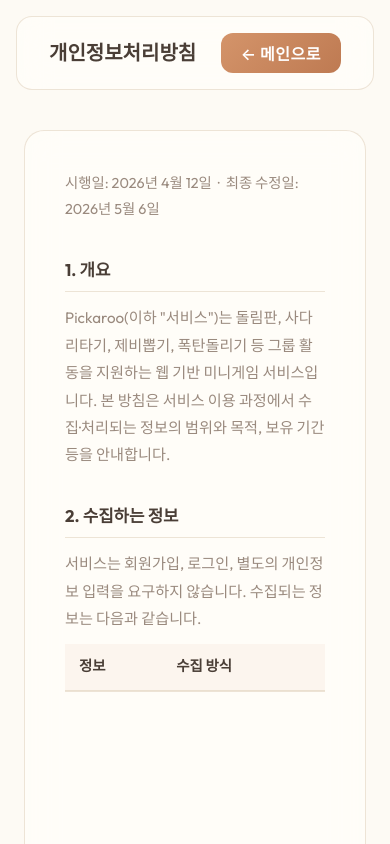
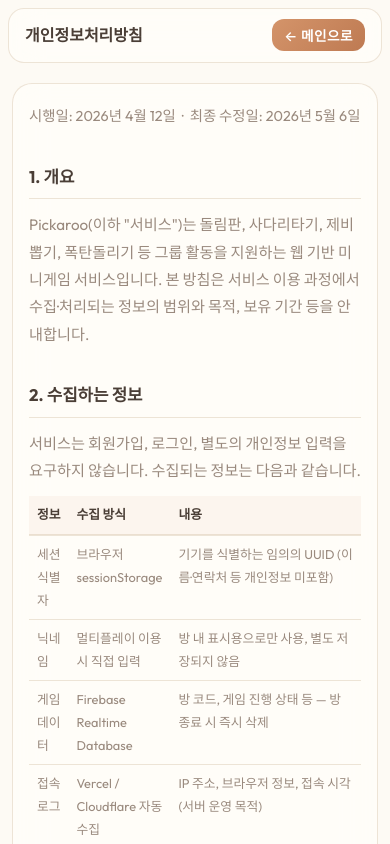
Before and after one commit to mungnpang/lunch_time_showdown, a React (Vite) app: page /privacy in a window 390 px wide. Shown: the top 844 px of the page. Built offline with nearby package versions, Linux system fonts and the light colour scheme.

Commit message:
fix: fit ghostleg game table to max width in mobile and reactive ui also applied to privacy policy page

```diff
--- /dev/null
+++ b/src/components/PrivacyPolicy.module.css
@@ -0,0 +1,58 @@
+.header {
+  margin: 1rem;
+  padding: 1rem 2rem;
+  display: flex;
+  justify-content: space-between;
+  align-items: center;
+  border-radius: 16px;
+}
+
+.headerTitle {
+  font-size: 1.25rem;
+  margin: 0;
+  font-weight: 700;
+  color: var(--text-primary);
+}
+
+.headerBtn {
+  padding: 8px 20px !important;
+  font-size: 1rem !important;
+}
+
+.main {
+  flex: 1;
+  padding: 1.5rem;
+  max-width: 960px;
+  margin: 0 auto;
+  width: 100%;
+}
+
+.panel {
+  padding: 2.5rem;
+  border-radius: 20px;
+  line-height: 1.8;
+}
+
+@media (max-width: 600px) {
+  .header {
+    margin: 0.5rem;
+    padding: 0.65rem 1rem;
+  }
+
+  .headerTitle {
+    font-size: 1rem;
+  }
+
+  .headerBtn {
+    padding: 6px 12px !important;
+    font-size: 0.85rem !important;
+  }
+
+  .main {
+    padding: 0.75rem;
+  }
+
+  .panel {
+    padding: 1.25rem 1rem;
+  }
+}
--- a/src/components/PrivacyPolicy.tsx
+++ b/src/components/PrivacyPolicy.tsx
@@ -1,32 +1,23 @@
 import { useNavigate } from 'react-router-dom';
+import styles from './PrivacyPolicy.module.css';
 
 export default function PrivacyPolicy() {
   const navigate = useNavigate();
 
   return (
     <div style={{ minHeight: '100dvh', display: 'flex', flexDirection: 'column', background: 'var(--bg-color-1)' }}>
-      <header className="glass-panel animate-fade-in" style={{
-        margin: '1rem',
-        padding: '1rem 2rem',
-        display: 'flex',
-        justifyContent: 'space-between',
-        alignItems: 'center',
-        borderRadius: '16px',
-      }}>
-        <h2 style={{ fontSize: '1.25rem', margin: 0, fontWeight: 700, color: 'var(--text-primary)' }}>
-          개인정보처리방침
-        </h2>
+      <header className={`glass-panel animate-fade-in ${styles.header}`}>
+        <h2 className={styles.headerTitle}>개인정보처리방침</h2>
         <button
-          className="btn-primary"
-          style={{ padding: '8px 20px', fontSize: '1rem' }}
+          className={`btn-primary ${styles.headerBtn}`}
           onClick={() => navigate('/')}
         >
           ← 메인으로
         </button>
       </header>
 
-      <main style={{ flex: 1, padding: '1.5rem', maxWidth: '960px', margin: '0 auto', width: '100%' }}>
-        <div className="glass-panel animate-fade-in" style={{ padding: '2.5rem', borderRadius: '20px', lineHeight: 1.8 }}>
+      <main className={styles.main}>
+        <div className={`glass-panel animate-fade-in ${styles.panel}`}>
 
           <p style={{ color: 'var(--text-secondary)', fontSize: '0.9rem', marginBottom: '2rem' }}>
             시행일: 2026년 4월 12일 &nbsp;·&nbsp; 최종 수정일: 2026년 5월 6일
@@ -148,13 +139,16 @@
 
 function Table({ headers, rows }: { headers: string[]; rows: string[][] }) {
   const lastCol = headers.length - 1;
+  const isMobile = typeof window !== 'undefined' && window.innerWidth <= 600;
+  const cellPad = isMobile ? '7px 8px' : '10px 14px';
+  const fontSize = isMobile ? '0.8rem' : '0.9rem';
   return (
     <div style={{ overflowX: 'auto', marginTop: '0.75rem' }}>
-      <table style={{ width: '100%', borderCollapse: 'collapse', fontSize: '0.9rem', tableLayout: 'auto' }}>
+      <table style={{ width: '100%', borderCollapse: 'collapse', fontSize, tableLayout: 'auto' }}>
         <thead>
           <tr>
             {headers.map((h, i) => (
-              <th key={h} style={{ textAlign: 'left', padding: '10px 14px', background: 'rgba(var(--accent-primary-rgb), 0.07)', color: 'var(--text-primary)', fontWeight: 700, borderBottom: '2px solid var(--glass-border)', whiteSpace: 'nowrap', width: i === lastCol ? '100%' : undefined }}>
+              <th key={h} style={{ textAlign: 'left', padding: cellPad, background: 'rgba(var(--accent-primary-rgb), 0.07)', color: 'var(--text-primary)', fontWeight: 700, borderBottom: '2px solid var(--glass-border)', whiteSpace: 'nowrap', width: i === lastCol ? '100%' : undefined }}>
                 {h}
               </th>
             ))}
@@ -164,7 +158,7 @@
           {rows.map((row, i) => (
             <tr key={i} style={{ borderBottom: '1px solid var(--glass-border)' }}>
               {row.map((cell, j) => (
-                <td key={j} style={{ padding: '10px 14px', color: 'var(--text-secondary)', verticalAlign: 'middle', whiteSpace: j < lastCol ? 'nowrap' : 'normal' }}>
+                <td key={j} style={{ padding: cellPad, color: 'var(--text-secondary)', verticalAlign: 'top', whiteSpace: 'normal' }}>
                   {cell}
                 </td>
               ))}
--- a/src/components/games/GhostLeg/GhostLeg.tsx
+++ b/src/components/games/GhostLeg/GhostLeg.tsx
@@ -63,7 +63,6 @@
   const [searchParams] = useSearchParams();
 
   // ── 반응형 컬럼 너비 ──────────────────────────────────────────────────
-  const gameBoardRef = useRef<HTMLDivElement>(null);
   const [colWidth, setColWidth] = useState(COL_WIDTH);
 
   // ── 로컬 상태 ─────────────────────────────────────────────────────────
@@ -253,16 +252,16 @@
   const activeSvgH = ROWS * ROW_HEIGHT + PADDING_Y * 2;
 
   useEffect(() => {
-    const el = gameBoardRef.current;
-    if (!el) return;
     const update = () => {
-      const available = el.offsetWidth - 32;
+      const w = window.innerWidth;
+      // 총 수평 패딩: gameMain + gameBoard (모바일/데스크탑 각각 다름)
+      const totalPad = w <= 600 ? 48 : 112;
+      const available = w - totalPad;
       setColWidth(Math.min(COL_WIDTH, Math.max(55, Math.floor(available / activeN))));
     };
     update();
-    const ro = new ResizeObserver(update);
-    ro.observe(el);
-    return () => ro.disconnect();
+    window.addEventListener('resize', update);
+    return () => window.removeEventListener('resize', update);
   }, [activeN]);
 
   const pathData = useMemo<PathMetrics[]>(
@@ -576,7 +575,7 @@
 
   // ── 사다리 렌더 (로컬 / 멀티 공유) ───────────────────────────────────
   const ladderBoard = (
-    <div ref={gameBoardRef} className={styles.gameBoard} style={{ alignItems: 'center' }}>
+    <div className={styles.gameBoard} style={{ alignItems: 'center' }}>
       <div className={styles.participantsRow}>
         {activeParticipants.map((p, i) => {
           const isMyCol = isMultiPlaying && i === myMultiIdx;
@@ -690,12 +689,6 @@
   return (
     <div className={styles.container}>
       <header className={styles.header}>
-        <div className={styles.controlGroup}>
-          <button className="btn-primary" style={{ padding: '8px 16px', fontSize: '0.9rem', background: '#e5e7eb', color: '#374151', borderRadius: '12px' }}
-            onClick={() => navigate(-1)}>
-            ← 돌아가기
-          </button>
-        </div>
         <div className={styles.localControls}>
           <button className={`btn-primary ${styles.controlBtn}`} style={{ background: '#ccfbf1', color: '#0d9488' }} onClick={addColumn} disabled={numParticipants >= 8}>인원 +</button>
           <button className={`btn-primary ${styles.controlBtn}`} style={{ background: '#cfd9ff', color: '#4158d6' }} onClick={removeColumn} disabled={numParticipants <= 2}>인원 -</button>
```
